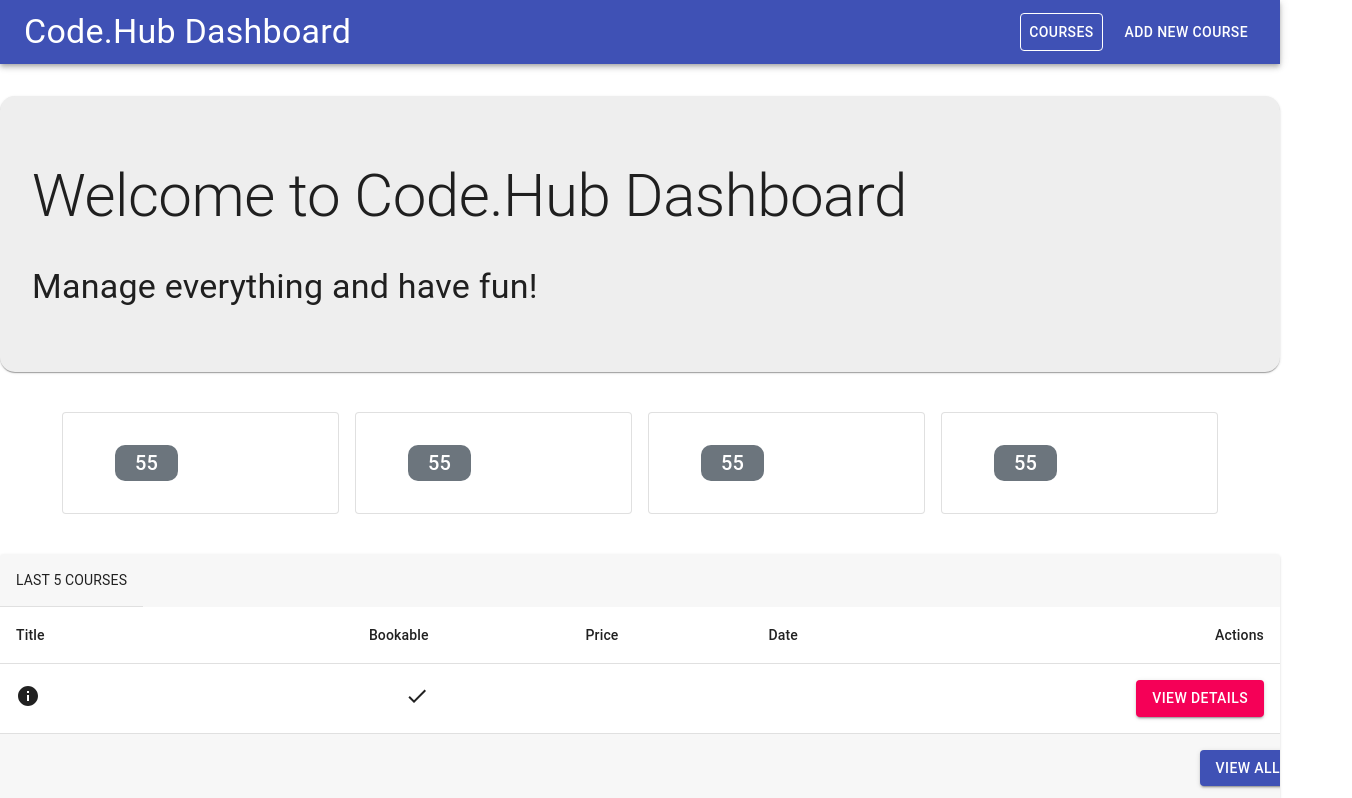
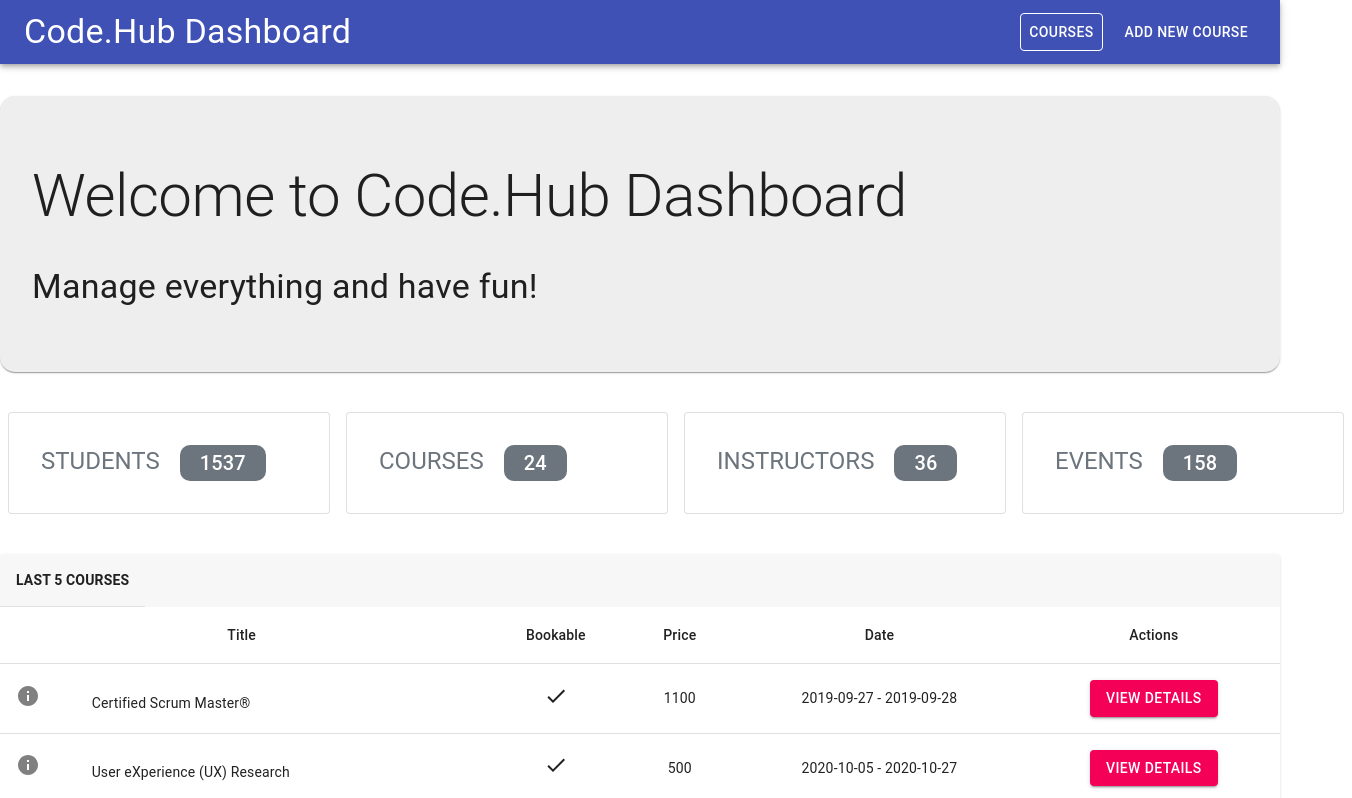
Before and after one commit to elmapaul/pfizer-test-project, a React (Create React App) app: page / in a window 1280 px wide. Shown: the top 798 px of the page, 1352 px wide, since content can reach past the window. Built offline with nearby package versions, Linux system fonts and the light colour scheme; data requests are answered from the project's data file.

Commit message:
Integrated API for table and stats in dashboard

```diff
--- a/src/components/dashboard/InfoBoxComponent.js
+++ b/src/components/dashboard/InfoBoxComponent.js
@@ -14,7 +14,6 @@ const useStyles = makeStyles((theme) => ({
         },
     },
     boxWrap: {
-        width: 'auto',
         height: 'auto',
         padding: '2em 10em 2em 2em',
         display: 'flex'
@@ -37,7 +36,7 @@ export default function SimplePaper({title, count}) {
         <div className={classes.root}>
             <Paper variant='outlined' className={classes.boxWrap}>
                 {/*Label*/}
-                <Typography variant='h4' style={{color: '#6c757d'}}>
+                <Typography variant='h5' style={{color: '#6c757d'}}>
                     {title}
                 </Typography>
 
--- a/src/components/dashboard/JumbotronComponent.js
+++ b/src/components/dashboard/JumbotronComponent.js
@@ -22,7 +22,7 @@ export default function CenteredGrid() {
 
     return (
         <div className={classes.root}>
-            <Grid container spacing={3}>
+            <Grid container>
                 <Grid item xs={12}>
                     <Paper className={classes.paper}>
                         <Typography variant="h2">
--- a/src/components/dashboard/Main.js
+++ b/src/components/dashboard/Main.js
@@ -1,8 +1,10 @@
-import React from "react";
+import React, {useEffect, useState} from "react";
 import makeStyles from "@material-ui/core/styles/makeStyles";
 import Jumbotron from "./JumbotronComponent";
 import InfoBoxComponent from "./InfoBoxComponent";
 import TableGrid from "./TableGrid";
+import axios from 'axios';
+import {API_HOST_NAME} from './../../shared/routes';
 
 const useStyles = makeStyles({
     main: {
@@ -10,24 +12,34 @@ const useStyles = makeStyles({
     },
     boxContainer: {
         display: 'flex',
-        justifyContent: 'center',
+        justifyContent: 'space-between',
         marginBottom: "2em"
     }
 });
 
 const Main = () => {
     const classes = useStyles();
+    const [courses, setCourses] = useState([]);
+    const [stats, setStats] = useState([]);
+
+    useEffect(() => {
+        axios.get(`${API_HOST_NAME}/courses`)
+            .then(({data}) => setCourses(data));
+
+        axios.get(`${API_HOST_NAME}/stats`)
+            .then(({data}) => setStats(data));
+    }, []);
 
     return (
         <main className={classes.main}>
             <Jumbotron/>
+
+            {/*Stats section*/}
             <div className={classes.boxContainer}>
-                <InfoBoxComponent text="STUDENTS" count="55"/>
-                <InfoBoxComponent text="STUDENTS" count="55"/>
-                <InfoBoxComponent text="STUDENTS" count="55"/>
-                <InfoBoxComponent text="STUDENTS" count="55"/>
+                {stats && stats?.map(({title, amount}) => <InfoBoxComponent title={title.toUpperCase()} key={title} count={amount}/>)}
             </div>
-            <TableGrid/>
+
+            {courses.length && <TableGrid courses={courses}/>}
         </main>
     );
 };
--- a/src/components/dashboard/TableGrid.js
+++ b/src/components/dashboard/TableGrid.js
@@ -13,9 +13,6 @@ import Button from "@material-ui/core/Button";
 import clsx from "clsx";
 
 const useStyles = makeStyles({
-    table: {
-        // minWidth: 650,
-    },
     tableDiv: {
         width: "100%",
         backgroundColor: "#f7f7f7"
@@ -23,61 +20,65 @@ const useStyles = makeStyles({
     tableFooter: {
         display: "flex",
         justifyContent: "flex-end",
-        padding: "1em"
+        padding: '2em 0'
     }
 });
 
-export default function BasicTable({rows}) {
+export default function BasicTable({courses}) {
     const classes = useStyles();
 
     return (
-        <TableContainer component={Paper}>
+        <TableContainer component={Paper} style={{marginBottom: '2em'}}>
             <div className={classes.tableDiv}>
                 <TableRow>
-                    <TableCell>LAST 5 COURSES</TableCell>
+                    <TableCell><b>LAST 5 COURSES</b></TableCell>
                 </TableRow>
             </div>
 
+            {/*Table Content*/}
             <Table className={classes.table} aria-label="simple table">
                 <TableHead>
                     <TableRow>
-                        <TableCell>Title</TableCell>
-                        <TableCell align="right">Bookable</TableCell>
-                        <TableCell align="right">Price</TableCell>
-                        <TableCell align="right">Date</TableCell>
-                        <TableCell align="right">Actions</TableCell>
+                        <TableCell align="center">Title</TableCell>
+                        <TableCell align="center">Bookable</TableCell>
+                        <TableCell align="center">Price</TableCell>
+                        <TableCell align="center">Date</TableCell>
+                        <TableCell align="center">Actions</TableCell>
                     </TableRow>
                 </TableHead>
+
                 <TableBody>
-                    {/*{rows && rows.map((row) => (*/}
-                        <TableRow key={1}>
-                            <TableCell component="th" scope="row">
-                                <InfoIcon />
-                            </TableCell>
-                            <TableCell align="right">
-                                <CheckIcon/>
-                            </TableCell>
-                            <TableCell align="right">
-
+                    {courses && courses?.map(({id, title, price, dates, open}) => (
+                        <TableRow key={id}>
+                            <TableCell component="th">
+                                <InfoIcon style={{color: 'gray', marginRight: '2em'}} /> {title}
                             </TableCell>
 
-                            <TableCell align="right">
-
+                            <TableCell align="center">
+                                {open && <CheckIcon/>}
                             </TableCell>
 
-                            <TableCell align="right">
+                            <TableCell align="center">
+                                {price?.normal}
+                            </TableCell>
+
+                            <TableCell align="center">
+                                {dates?.start_date} - {dates?.end_date}
+                            </TableCell>
+
+                            <TableCell align="center">
                                 <Button variant="contained" color="secondary">
                                     View Details
                                 </Button>
                             </TableCell>
                         </TableRow>
-                    {/*))}*/}
+                    ))}
                 </TableBody>
             </Table>
 
             {/*Footer*/}
             <div className={clsx(classes.tableDiv, classes.tableFooter)}>
-                <Button variant="contained" color="primary">
+                <Button variant="contained" color="primary" size="large" style={{marginRight: '2em'}}>
                     View All
                 </Button>
             </div>
--- a/src/shared/routes.js
+++ b/src/shared/routes.js
@@ -6,3 +6,4 @@ export const DASHBOARD = "/";
 export const COURSE_NEW = "/course/new";
 export const COURSE_BASE_PATH = "/course";
 export const COURSES_ALL = "/course/all";
+export const API_HOST_NAME = "http://localhost:3001";
```
